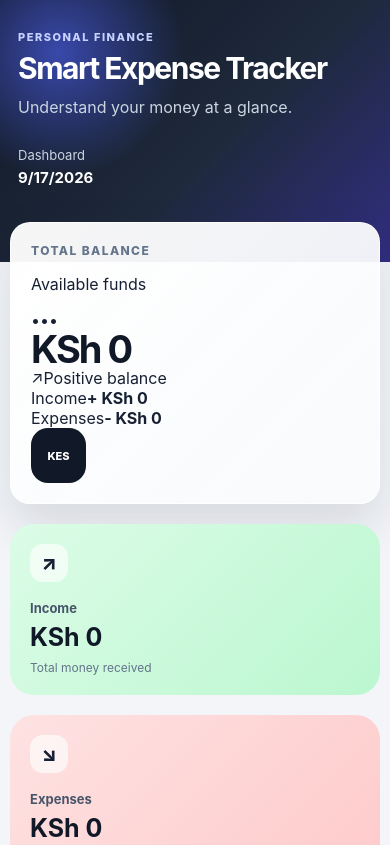
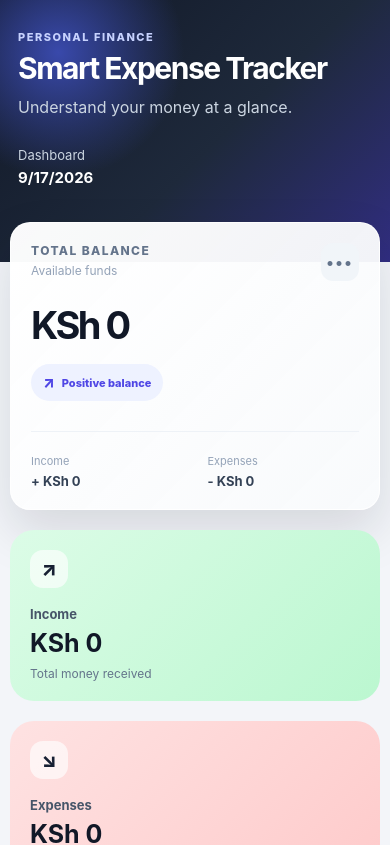
Before and after one commit to clydeopenda-svg/smart-expense-tracker, a React app in the folder frontend/: page / in a window 390 px wide. Shown: the top 845 px of the page. Built offline with nearby package versions, Linux system fonts and the light colour scheme; no server answers; the HTML template or start-up script is replaced by a standard one.

Commit message:
feat: improve budget progress indicator

```diff
--- a/frontend/src/index.css
+++ b/frontend/src/index.css
@@ -96,9 +96,11 @@ button {
   position: relative;
 }
 
+/* Balance */
+
 .balance-card {
   background:
-    linear-gradient(135deg, rgba(255, 255, 255, 0.96), rgba(248, 250, 252, 0.94));
+    linear-gradient(135deg, rgba(255, 255, 255, 0.98), rgba(248, 250, 252, 0.94));
   border: 1px solid rgba(255, 255, 255, 0.9);
   border-radius: 28px;
   padding: 34px;
@@ -106,11 +108,36 @@ button {
   margin-bottom: 20px;
 }
 
-.balance-content {
+.balance-top {
+  display: flex;
+  justify-content: space-between;
+  align-items: flex-start;
+}
+
+.balance-caption {
+  margin: -4px 0 0;
+  color: #94a3b8;
+  font-size: 12px;
+}
+
+.balance-menu {
+  width: 38px;
+  height: 38px;
+  display: grid;
+  place-items: center;
+  border-radius: 12px;
+  background: #f1f5f9;
+  color: #64748b;
+  font-weight: 800;
+  letter-spacing: 2px;
+}
+
+.balance-main {
   display: flex;
   align-items: center;
   justify-content: space-between;
   gap: 20px;
+  margin-top: 25px;
 }
 
 .card-label {
@@ -123,27 +150,64 @@ button {
 
 .balance-card h2 {
   margin: 0;
-  font-size: clamp(36px, 7vw, 58px);
+  color: #111827;
+  font-size: clamp(38px, 7vw, 62px);
   line-height: 1;
-  letter-spacing: -2px;
-  color: #111827;
+  letter-spacing: -2.5px;
 }
 
-.balance-note {
-  margin: 13px 0 0;
-  color: #64748b;
-  font-size: 14px;
+.balance-pill {
+  display: flex;
+  align-items: center;
+  gap: 7px;
+  padding: 9px 12px;
+  border-radius: 999px;
+  background: #eef2ff;
+  color: #4f46e5;
+  font-size: 11px;
+  font-weight: 800;
+  white-space: nowrap;
+}
+
+.balance-pill span:first-child {
+  font-size: 15px;
+}
+
+.balance-footer {
+  display: grid;
+  grid-template-columns: 1fr 1fr auto;
+  align-items: end;
+  gap: 25px;
+  margin-top: 30px;
+  padding-top: 22px;
+  border-top: 1px solid #eef2f7;
+}
+
+.balance-footer div:not(.balance-symbol) {
+  display: flex;
+  flex-direction: column;
+  gap: 5px;
+}
+
+.balance-footer span {
+  color: #94a3b8;
+  font-size: 11px;
+}
+
+.balance-footer strong {
+  color: #334155;
+  font-size: 13px;
 }
 
 .balance-symbol {
-  width: 70px;
-  height: 70px;
-  border-radius: 22px;
+  width: 60px;
+  height: 60px;
   display: grid;
   place-items: center;
+  border-radius: 18px;
   background: #111827;
   color: white;
-  font-size: 14px;
+  font-size: 12px;
   font-weight: 800;
 }
 
@@ -281,8 +345,7 @@ button {
   color: #111827;
 }
 
-.spending-track,
-.budget-track {
+.spending-track {
   width: 100%;
   height: 10px;
   overflow: hidden;
@@ -430,45 +493,75 @@ button {
 
 /* Budget */
 
-.budget-progress {
-  margin-top: 25px;
-  padding-top: 22px;
-  border-top: 1px solid #eef2f7;
+.budget-panel {
+  overflow: hidden;
 }
 
-.budget-progress-heading,
+.budget-panel form {
+  padding: 18px;
+  border-radius: 18px;
+  background: #f8fafc;
+  border: 1px solid #eef2f7;
+}
+
+.budget-progress {
+  margin-top: 20px;
+  padding: 20px;
+  border-radius: 18px;
+  background: linear-gradient(145deg, #f8fafc, #eef2ff);
+  border: 1px solid #e2e8f0;
+}
+
+.budget-progress-heading {
+  display: flex;
+  justify-content: space-between;
+  align-items: center;
+  gap: 10px;
+  margin-bottom: 10px;
+}
+
+.budget-progress-heading span {
+  color: #64748b;
+  font-size: 12px;
+  font-weight: 700;
+}
+
+.budget-progress-heading strong {
+  padding: 5px 8px;
+  border-radius: 999px;
+  background: #e0e7ff;
+  color: #4338ca;
+  font-size: 11px;
+}
+
+.budget-track {
+  width: 100%;
+  height: 12px;
+  overflow: hidden;
+  border-radius: 999px;
+  background: #e2e8f0;
+}
+
+.budget-fill {
+  height: 100%;
+  min-width: 0;
+  border-radius: inherit;
+  background: linear-gradient(90deg, #6366f1, #8b5cf6);
+  transition: width 0.5s ease;
+}
+
 .budget-numbers {
   display: flex;
   justify-content: space-between;
   gap: 10px;
-}
-
-.budget-progress-heading {
-  margin-bottom: 9px;
-  color: #64748b;
-  font-size: 12px;
-}
-
-.budget-progress-heading strong {
-  color: #111827;
-}
-
-.budget-fill {
-  height: 100%;
-  border-radius: inherit;
-  background: linear-gradient(90deg, #f59e0b, #ef4444);
-  transition: width 0.4s ease;
-}
-
-.budget-numbers {
-  margin-top: 9px;
+  margin-top: 10px;
   color: #94a3b8;
   font-size: 10px;
 }
 
 .budget-warning {
-  margin: 16px 0 0;
-  padding: 10px;
+  margin: 15px 0 0;
+  padding: 10px 12px;
   border-radius: 10px;
   background: #fef2f2;
   color: #b91c1c;
@@ -605,6 +698,19 @@ button {
     border-radius: 20px;
   }
 
+  .balance-main {
+    flex-direction: column;
+    align-items: flex-start;
+  }
+
+  .balance-footer {
+    grid-template-columns: 1fr 1fr;
+  }
+
+  .balance-symbol {
+    display: none;
+  }
+
   .filter-grid {
     grid-template-columns: 1fr;
     gap: 0;
@@ -626,13 +732,6 @@ button {
 
   .balance-card h2 {
     font-size: 38px;
-  }
-
-  .balance-symbol {
-    width: 55px;
-    height: 55px;
-    border-radius: 17px;
-    font-size: 11px;
   }
 
   .stat-card {
```
